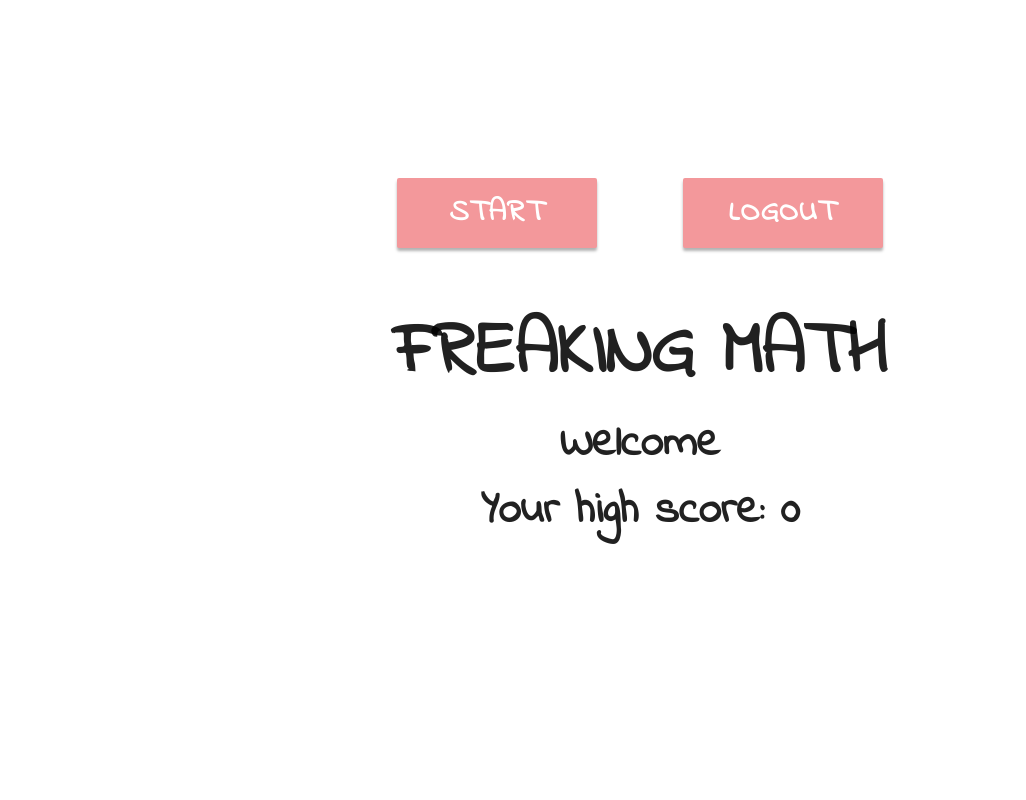
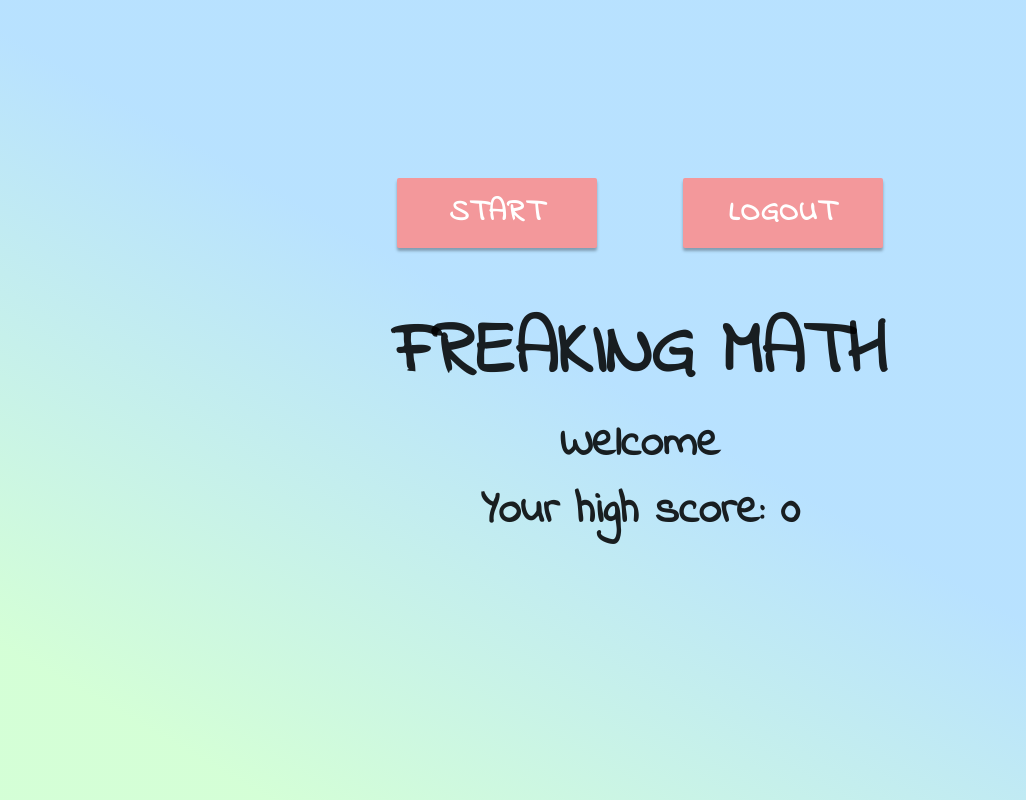
Before and after one commit to nguyenduong2612/freakingMath, a PHP site: page / in a window 1280 px wide. Shown: the whole page, without its empty margins (0-1026 px from the left). Run offline with PHP 8.4, Linux system fonts and the light colour scheme; the visitor is signed in with stand-in values (Sample User, id 1); data that the repository does not hold is empty; some libraries are stand-ins or nearby versions.

Commit message:
(completed) freaking math v1.1

```diff
--- a/index.css
+++ b/index.css
@@ -5,24 +5,13 @@
 }
 
 body {
+	background: linear-gradient(30deg, rgba(194, 255, 197, 0.7) 10% , rgba(154, 213, 255, 0.7) 50%);
 	text-align: center;
 	font-family: 'Indie Flower', cursive;
 	font-weight: bold;
 	padding-top: 10%;
 	height: 100vh;
 }
-/*.screen1 {
-	width: 100%;
-	height: 100vh;
-}
-.screen2 {
-	position: absolute;
-	top: 0;
-	right: -100%;
-	width: 100%;
-	height: 100vh;
-}*/
-
 .main {
 	margin-top: 50px;
 }
--- a/index.php
+++ b/index.php
@@ -38,7 +38,6 @@
 			$('#username').text(user.name);
 			$('#hs').text(user.score);
 
-			var username = user.name;
     		var rdNum1;
 			var rdNum2;
 			var rdEqual;
@@ -73,7 +72,6 @@
 				point = 0;
 				//send data to database
 				var data = {
-					"username": username,
 					"highscore": highScore
 				}
 				var dataString = JSON.stringify(data);
@@ -85,14 +83,14 @@
 				})
 			}
 			function hardMode() {
-				setTime = 1500; //ms
+				setTime = 1200; //ms
 				$('#time').css('background-color', '#ff0000cc');
 				rdNum1 = Math.floor((Math.random()*25) + 11);
 				rdNum2 = Math.floor((Math.random()*25) + 11);
 				rdEqual = Math.floor(Math.random()*4) - Math.floor(Math.random()*4) + rdNum1 + rdNum2;
 			}
 			function normalMode() {
-				setTime = 2000; //ms
+				setTime = 1600; //ms
 				rdNum1 = Math.floor((Math.random()*15) + 5);
 				rdNum2 = Math.floor((Math.random()*15) + 5);
 				rdEqual = Math.floor(Math.random()*3) - Math.floor(Math.random()*3) + rdNum1 + rdNum2;
@@ -138,7 +136,8 @@
 			$('.timeBar').hide();
 
 			$('.start').click(function(){
-				setTime = 2500; //ms
+				setTime = 2000; //ms
+				changeBgn();
 				$('.greenbtn').show();
 				$('.pinkbtn').hide();
 				$('.timeBar').show();
--- a/login.css
+++ b/login.css
@@ -5,6 +5,7 @@
 }
 
 body {
+	background: linear-gradient(30deg,rgba(194, 255, 197, 0.7) 10% , rgba(154, 213, 255, 0.7) 50%);
 	position: relative;
 	font-family: 'Indie Flower', cursive;
 	font-weight: bold;
@@ -41,11 +42,11 @@ label {
 	font-weight: bold;
 	outline: none;
 	border: 1px solid #ddd;
-	box-shadow: 0 1px 5px #c6c6c6;
+	box-shadow: 0 1px 5px #929292;
 	border-radius: 3px;
 }
 .box:focus {
-	box-shadow: 0 4px 8px #c9c9c9;
+	box-shadow: 0 4px 8px #565656;
 	transition: 0.5s;
 }
 
--- a/register.css
+++ b/register.css
@@ -5,6 +5,7 @@
 }
 
 body {
+	background: linear-gradient(30deg,rgba(194, 255, 197, 0.7) 10% , rgba(154, 213, 255, 0.7) 50%);
 	font-family: 'Indie Flower', cursive;
 	font-weight: bold;
 }
--- a/register.php
+++ b/register.php
@@ -26,7 +26,6 @@ if($_SERVER["REQUEST_METHOD"] == "POST") {
 	<title>Sign Up</title>
 	<link rel="stylesheet" type="text/css" href="register.css">
 	<link href="https://fonts.googleapis.com/css?family=Indie+Flower" rel="stylesheet">
-	<script src="https://code.jquery.com/ui/1.12.1/jquery-ui.js"></script>
 </head>
 <body>
 	<div class="main">
--- a/success.php
+++ b/success.php
@@ -8,6 +8,7 @@
 			box-sizing: border-box;
 		}
 		body {
+			background: linear-gradient(30deg,rgba(194, 255, 197, 0.7) 10% , rgba(154, 213, 255, 0.7) 50%);
 			font-family: 'Indie Flower', cursive;
 			font-weight: bold;
 		}
```
